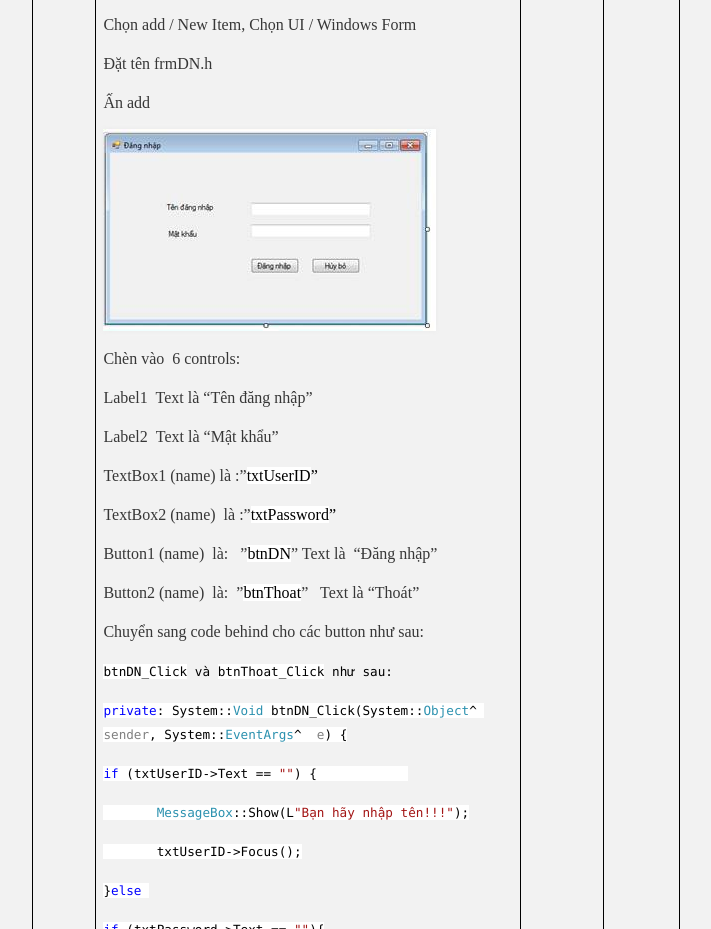
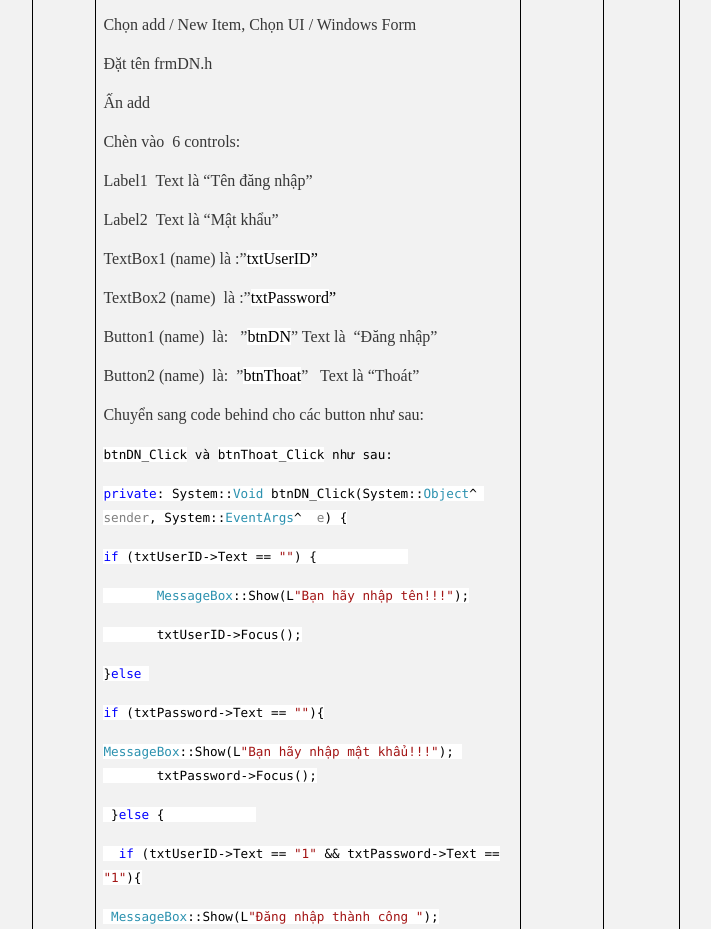
Before and after one commit to laptrinh13/laptrinh13.github.io, a plain HTML site: page index.html in a window 1280 px wide. Shown: the part 1485-2414 px from the top of the page, without its empty margins (295-1006 px from the left). Drawn offline with Linux system fonts and the light colour scheme; files whose address does not match are found by name.

Commit message:
Update index.html

```diff
--- a/index.html
+++ b/index.html
@@ -249,7 +249,7 @@
    type="#_x0000_t75" style='width:249.75pt;height:151.5pt;visibility:visible;
    mso-wrap-style:square'>
    <v:imagedata src="images/image001.png" o:title=""/></v:shape><![endif]-->
-    <![if !vml]><img width=333 height=202 src="images/image002.jpg" v:shapes="Hình_x0020__x1ea3_nh_x0020_1"><![endif]>
+
     </span><o:p></o:p></p>
   <p class=MsoNormal><span style='font-size:12.0pt;line-height:107%;font-family:
   "Times New Roman",serif'>Chèn vào <span style='mso-spacerun:yes'> </span>6
```
